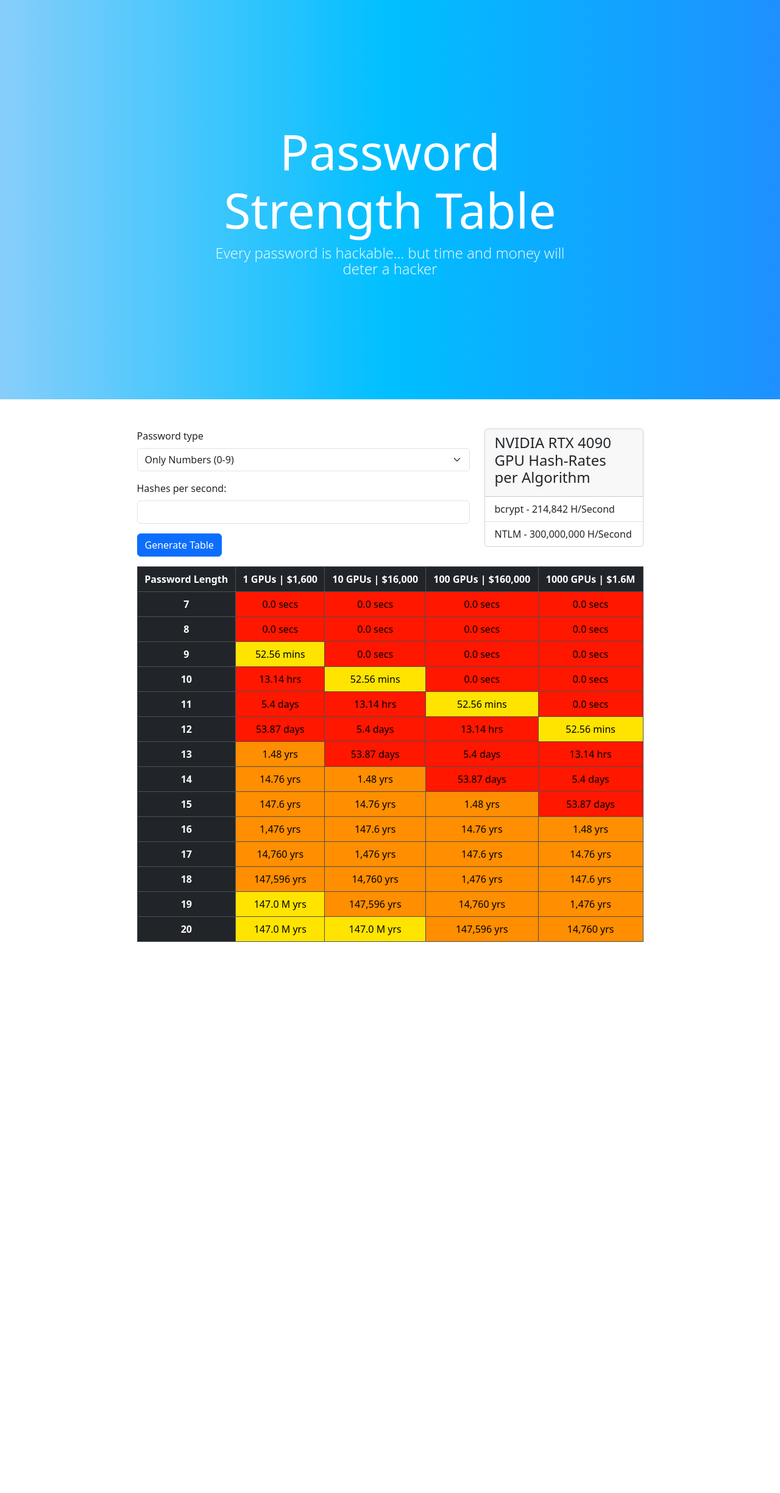
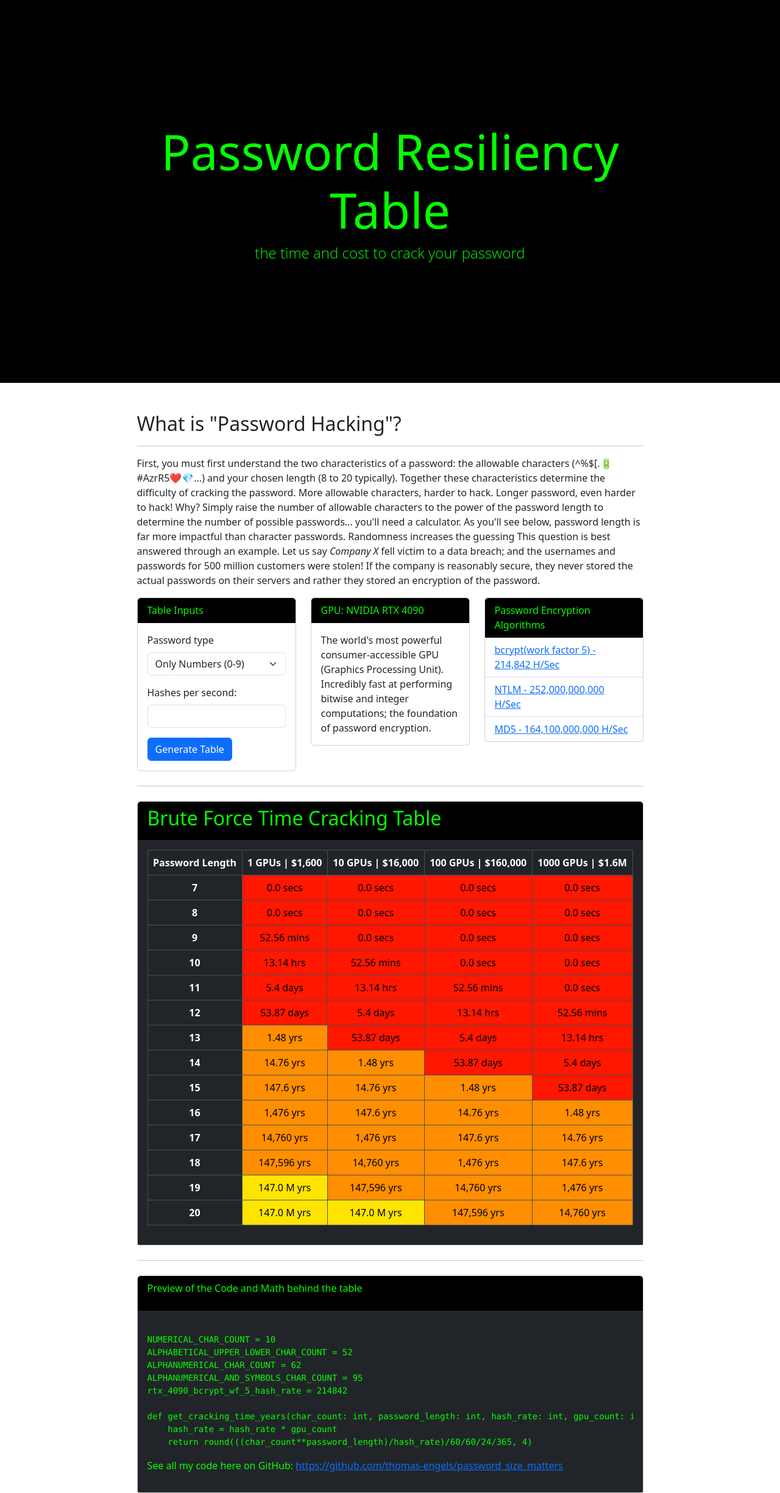
Before and after one commit to thomas-engels/password_size_matters, a Flask app: page / in a window 1280 px wide. Shown: the whole page at 61% size. Before the commit the page ends 1545 px from the top, so only its background shows below. Run offline with Flask 3, Linux system fonts and the light colour scheme; some libraries are stand-ins or nearby versions.

Commit message:
Improve UI

```diff
--- a/main.py
+++ b/main.py
@@ -21,10 +21,10 @@ password_type_dict = {
     '3': 62,
     '4': 95
 }
-# NUMERICAL_CHAR_COUNT = 10
-# ALPHABETICAL_UPPER_LOWER_CHAR_COUNT = 52
-# ALPHANUMERICAL_CHAR_COUNT = 62
-# ALPHANUMERICAL_AND_SYMBOLS_CHAR_COUNT = 95
+NUMERICAL_CHAR_COUNT = 10
+ALPHABETICAL_UPPER_LOWER_CHAR_COUNT = 52
+ALPHANUMERICAL_CHAR_COUNT = 62
+ALPHANUMERICAL_AND_SYMBOLS_CHAR_COUNT = 95
 
 # Assumptions
 pwd_lengths = [7, 8, 9, 10, 11, 12, 13, 14, 15, 16, 17, 18, 19, 20]
@@ -96,7 +96,7 @@ def create_time_cracking_df_table(password_type: int, hash_rate):
 def home():
     password_form = PasswordForm()
     df = create_time_cracking_df_table(password_type_dict['1'], rtx_4090_bcrypt_wf_5_hash_rate)
-    df_table_html = df.to_html(classes=["table", "table-bordered", "table-dark"],
+    df_table_html = df.to_html(classes=["table", "table-bordered", "table-dark", "table-responsive"],
                                col_space=3,
                                justify='center')
     soup = BeautifulSoup(df_table_html, 'html.parser')
@@ -107,7 +107,7 @@ def home():
         hash_rate = password_form.hash_rate.data
         df = create_time_cracking_df_table(password_type_dict[pwd_type], hash_rate)
         pretty.pprint(df)
-        df_table_html = df.to_html(classes=["table", "table-bordered", "table-dark"],
+        df_table_html = df.to_html(classes=["table", "table-bordered", "table-dark", "table-responsive"],
                                    col_space=3,
                                    justify='center',
                                    )
--- a/static/css/styles.css
+++ b/static/css/styles.css
@@ -19,7 +19,7 @@ header.masthead:before {
 header.masthead .page-heading,
 header.masthead .post-heading,
 header.masthead .site-heading {
-  color: #fff;
+  color: #06FF00;
 }
 header.masthead .page-heading,
 header.masthead .site-heading {
@@ -94,3 +94,8 @@ header.masthead .post-heading .meta a {
 .table.dataframe td.weak { background-color: #FF8E00; }
 .table.dataframe td.medium { background-color: #FFE400; }
 .table.dataframe td.strong { background-color: #06FF00; }
+
+.card-header {
+    background-color: black;
+    color: #06FF00;
+}
--- a/static/js/scripts.js
+++ b/static/js/scripts.js
@@ -4,10 +4,10 @@ $(document).ready(function() {
     if (cellText.includes('sp') || cellText.includes('sx') || cellText.includes('qi')
     || cellText.includes('qa') || cellText.includes('t') || cellText.includes('b')) {
       $(this).addClass('strong');
+    } else if (cellText.includes('days') || cellText.includes('hrs') || cellText.includes('secs') || cellText.includes('mins')) {
+      $(this).addClass('fragile');
     } else if (cellText.includes('m')) {
       $(this).addClass('medium');
-    } else if (cellText.includes('days') || cellText.includes('hrs') || cellText.includes('secs') || cellText.includes('mins')) {
-      $(this).addClass('fragile');
     } else {
       $(this).addClass('weak');
     }
--- a/templates/header.html
+++ b/templates/header.html
@@ -13,5 +13,7 @@
     <script src="https://cdn.jsdelivr.net/npm/bootstrap@5.3.3/dist/js/bootstrap.bundle.min.js" integrity="sha384-YvpcrYf0tY3lHB60NNkmXc5s9fDVZLESaAA55NDzOxhy9GkcIdslK1eN7N6jIeHz" crossorigin="anonymous"></script>
     <script src="https://code.jquery.com/jquery-3.5.1.min.js"></script>
     <script src="{{ url_for('static', filename='js/scripts.js') }}"></script>
+    <script src="https://cdnjs.cloudflare.com/ajax/libs/prism/1.23.0/prism.min.js"></script>
+    <script src="https://cdnjs.cloudflare.com/ajax/libs/prism/1.23.0/components/prism-python.min.js"></script>
 </body>
 </html>
--- a/templates/index.html
+++ b/templates/index.html
@@ -3,39 +3,85 @@
 {% block content %}
 <header
         class="masthead"
-        style="background: linear-gradient(to right, #87CEFA, #00BFFF, #1E90FF);"
+        style="background: black"
 >
+<!--        linear-gradient(to right, #FF1700, #FF8E00, #FFE400, #06FF00);"-->
     <div class="container position-relative px-4 px-lg-5">
         <div class="row gx-4 gx-lg-5 justify-content-center">
-            <div class="col-md-10 col-lg-8 col-xl-7">
+            <div class="col-md-9">
                 <div class="site-heading">
-                    <h1>Password Strength Table</h1>
-                    <span class="subheading">Every password is hackable... but time and money will deter a hacker</span>
+                    <h1>Password Resiliency Table</h1>
+                    <span class="subheading">the time and cost to crack your password</span>
                 </div>
             </div>
         </div>
     </div>
 </header>
-<div class="container mb-5">
+<div class="container">
+    <div class="row justify-content-center">
+        <div class="col-md-9">
+            <h2>What is "Password Hacking"?</h2>
+            <hr>
+            <p>First, you must first understand the two characteristics of a password: the allowable characters (^%$[.🔋#AzrR5❤️💎...) and your chosen length (8 to 20 typically).
+                Together these characteristics determine the difficulty of cracking the password. More allowable characters, harder to hack. Longer password, even harder to hack! Why?
+                Simply raise the number of allowable characters to the power of the password length to determine the number of possible passwords... you'll need a calculator.
+                As you'll see below, password length is far more impactful than character passwords.
+                Randomness increases the guessing
+
+
+
+                This question is best answered through an example. Let us say <em>Company X</em> fell victim to a data breach; and the usernames and passwords for 500 million customers were stolen!
+                If the company is reasonably secure, they never stored the actual passwords on their servers and rather they stored an encryption of the password.
+            </p>
+        </div>
+    </div>
     <div class="row d-flex justify-content-center">
-        <div class="col-md-6">
+        <div class="col-md-3">
+            <div class="card">
+                <div class="card-header">
+                    Table Inputs
+                </div>
+                <div class="card-body">
                     {{ render_form(form, novalidate=True, button_map={"search": "primary"}) }}
+                </div>
+            </div>
         </div>
         <div class="col-md-3">
             <div class="card">
                 <div class="card-header">
-                    <h4>NVIDIA RTX 4090 GPU Hash-Rates per Algorithm</h4>
+                    GPU: NVIDIA RTX 4090
+                </div>
+                <div class="card-body">
+                    The world's most powerful consumer-accessible GPU (Graphics Processing Unit).
+                    Incredibly fast at performing bitwise and integer computations; the foundation of password encryption.
+
+                </div>
+            </div>
+        </div>
+        <div class="col-md-3">
+            <div class="card">
+                <div class="card-header">
+                    Password Encryption Algorithms
                 </div>
                 <ul class="list-group list-group-flush">
-                    <li class="list-group-item">bcrypt - 214,842 H/Second</li>
-                    <li class="list-group-item">NTLM - 300,000,000 H/Second </li>
+                    <li class="list-group-item"><a href="https://gist.github.com/Chick3nman/32e662a5bb63bc4f51b847bb422222fd">bcrypt(work factor 5) - 214,842 H/Sec</a></li>
+                    <li class="list-group-item"><a href="https://www.synercomm.com/blog/password-hash-cracking-with-the-nvidia-rtx-4090/">NTLM - 252,000,000,000 H/Sec</a></li>
+                    <li class="list-group-item"><a href="https://www.hivesystems.com/blog/are-your-passwords-in-the-green-2023?utm_source=2024post">MD5 - 164,100,000,000 H/Sec</a></li>
                 </ul>
             </div>
         </div>
     </div>
-    <div class="row d-flex justify-content-center mt-3">
+    <div class="row justify-content-center my-2">
         <div class="col-md-9">
-            <table border="1" class="dataframe table table-bordered table-dark">
+            <hr>
+        </div>
+    </div>
+    <div class="row d-flex justify-content-center">
+        <div class="col-md-9">
+            <div class="card">
+                <div class="card-header"><h2>Brute Force Time Cracking Table</h2></div>
+                <div class="card-body bg-dark">
+                    <table border="1" class="dataframe table table-bordered table-dark table-responsive">
                         <thead>
                             <tr style="text-align: center;">
                                 <th style="min-width: 3px;">Password Length</th>
@@ -50,4 +96,36 @@
                 </div>
             </div>
         </div>
+    </div>
+    <div class="row justify-content-center my-2">
+        <div class="col-md-9">
+            <hr>
+        </div>
+    </div>
+    <div class="row justify-content-around">
+        <div class="col-md-9">
+            <div class="card">
+                <div class="card-header">
+                    <p>Preview of the Code and Math behind the table</p>
+                </div>
+                <div class="card-body bg-dark" style="color: #06FF00">
+<pre><code class="language-python">
+NUMERICAL_CHAR_COUNT = 10
+ALPHABETICAL_UPPER_LOWER_CHAR_COUNT = 52
+ALPHANUMERICAL_CHAR_COUNT = 62
+ALPHANUMERICAL_AND_SYMBOLS_CHAR_COUNT = 95
+rtx_4090_bcrypt_wf_5_hash_rate = 214842
+
+def get_cracking_time_years(char_count: int, password_length: int, hash_rate: int, gpu_count: int) -> float:
+    hash_rate = hash_rate * gpu_count
+    return round(((char_count**password_length)/hash_rate)/60/60/24/365, 4)
+</code></pre>
+                    <p> See all my code here on GitHub: <a href="https://github.com/thomas-engels/password_size_matters">https://github.com/thomas-engels/password_size_matters</a>
+                    </p>
+                </div>
+            </div>
+        </div>
+    </div>
+
+</div>
 {% endblock %}
```
Lines whose indentation alone changed are shown as unchanged.
